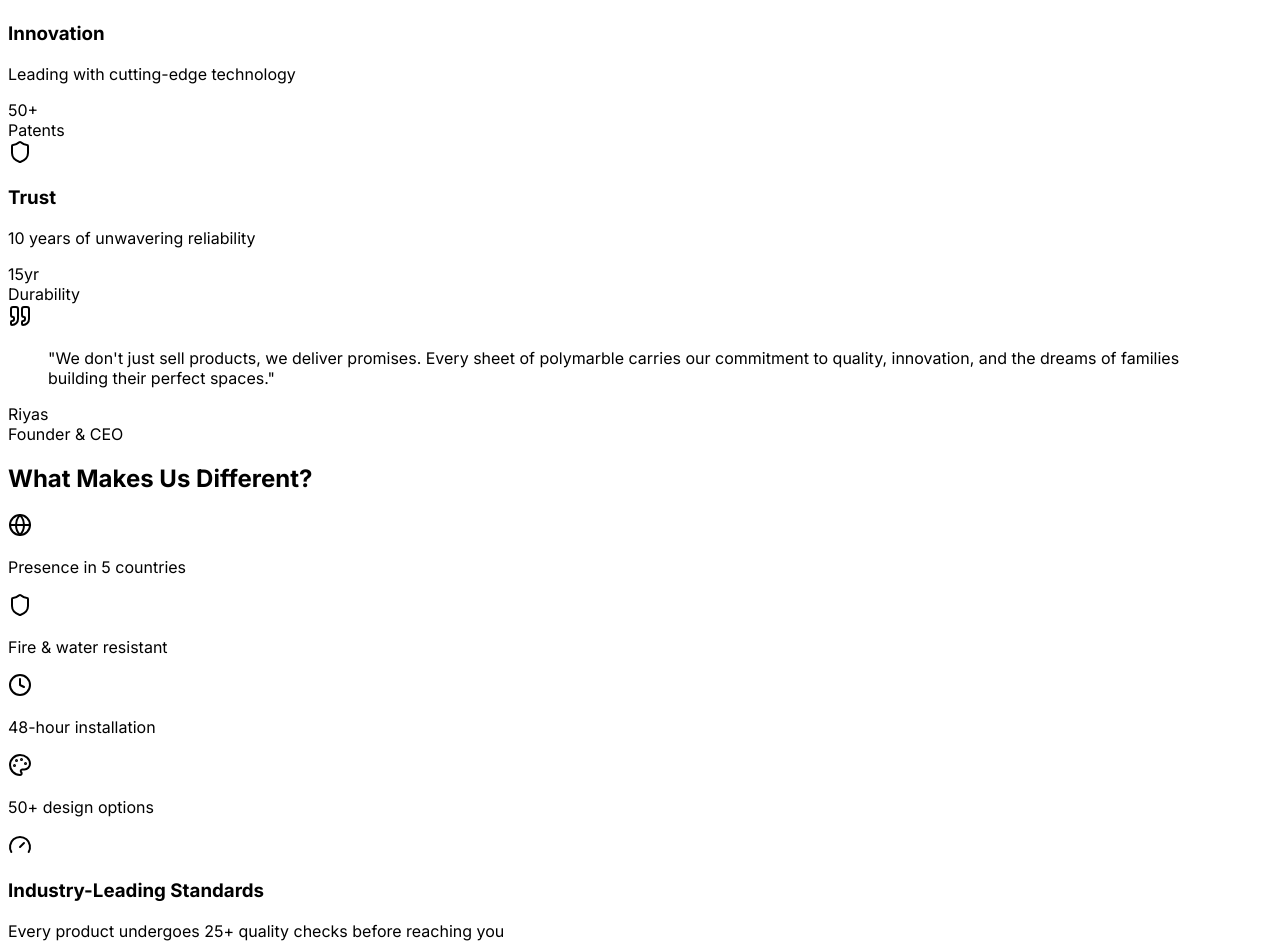
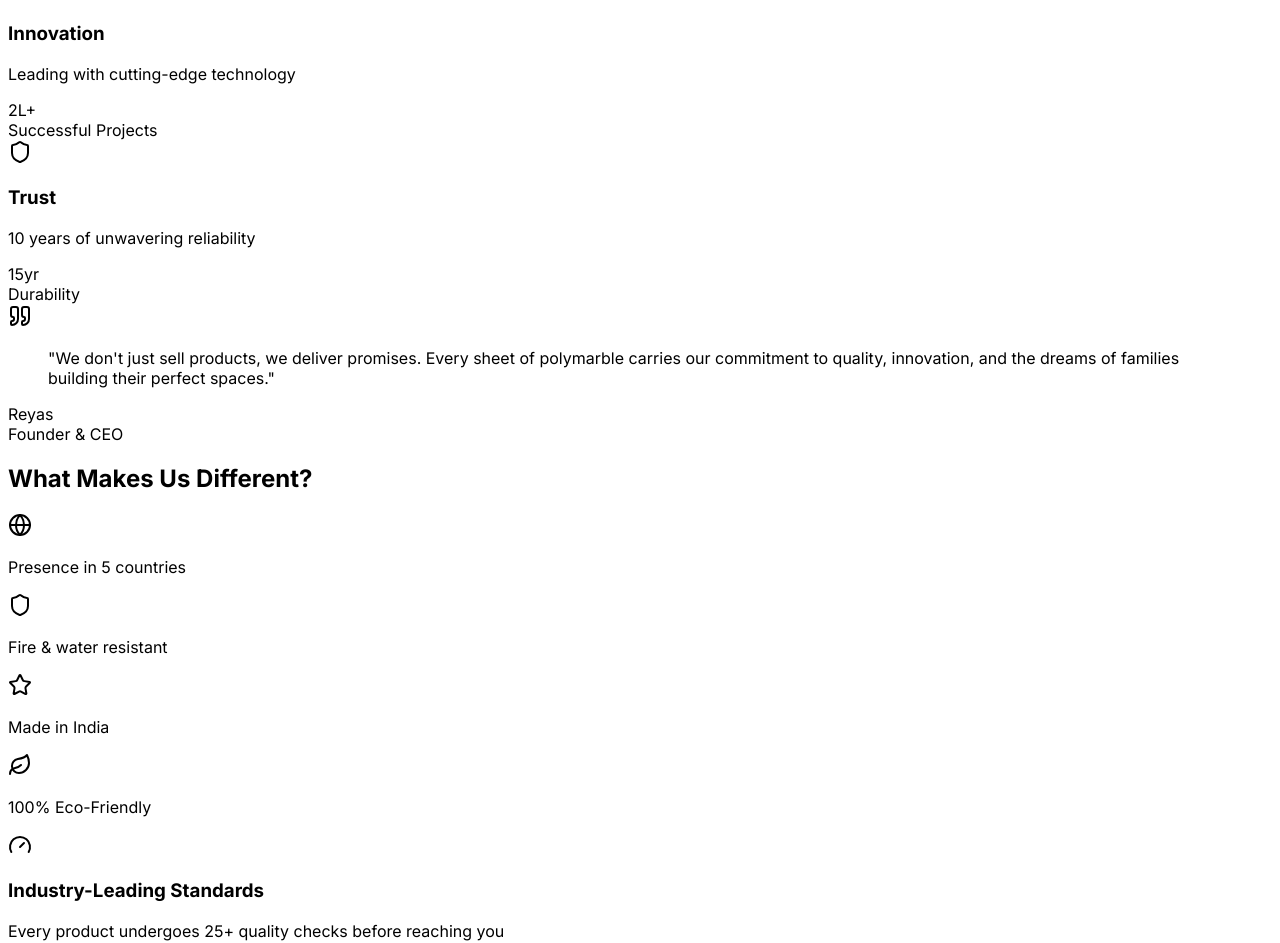
Before and after one commit to ajithyaasaf/PolyMarble-2, a React (Vite) app in the folder client/: page /about in a window 1280 px wide. Shown: the part 2532-3475 px from the top of the page. Built offline with nearby package versions, Linux system fonts and the light colour scheme.

Commit message:
Case studies design cahnge

```diff
--- a/client/src/pages/About.tsx
+++ b/client/src/pages/About.tsx
@@ -26,6 +26,7 @@ import {
   Rocket,
   Diamond,
   Gauge,
+  Leaf,
 } from "lucide-react";
 import { Button } from "@/components/ui/button";
 import { Link } from "wouter";
@@ -144,8 +145,8 @@ export default function About() {
       icon: Zap,
       title: "Innovation",
       description: "Leading with cutting-edge technology",
-      stat: "50+",
-      statLabel: "Patents",
+      stat: "2L+",
+      statLabel: "Successful Projects",
     },
     {
       icon: Shield,
@@ -159,13 +160,13 @@ export default function About() {
   const achievements = [
     { icon: Globe, text: "Presence in 5 countries", highlight: "5 countries" },
     { icon: Shield, text: "Fire & water resistant", highlight: "water resistant" },
-    { icon: Clock, text: "48-hour installation", highlight: "48-hour" },
-    { icon: Palette, text: "50+ design options", highlight: "50+ design" },
+    { icon: Star, text: "Made in India", highlight: "Made in India" },
+    { icon: Leaf, text: "100% Eco-Friendly", highlight: "Eco-Friendly" },
   ];
 
   const leadership = [
     {
-      name: "Riyas",
+      name: "Reyas",
       role: "Founder & CEO",
       quote: "We're not just creating products, we're crafting dreams",
       image: "/api/placeholder/200/200",
@@ -445,7 +446,7 @@ export default function About() {
                 the dreams of families building their perfect spaces."
               </blockquote>
               <div className="reveal-fade">
-                <div className="text-xl font-bold text-pure-white">Riyas</div>
+                <div className="text-xl font-bold text-pure-white">Reyas</div>
                 <div className="text-pure-white/80">Founder & CEO</div>
               </div>
             </div>
@@ -466,7 +467,7 @@ export default function About() {
                     {achievements.map((achievement, index) => (
                       <div
                         key={index}
-                        className="flex items-start gap-4 p-4 rounded-xl hover:bg-warm-cream transition-colors group"
+                        className="flex items-center gap-4 p-4 rounded-xl hover:bg-warm-cream transition-colors group"
                         style={{ animationDelay: `${index * 0.1}s` }}
                       >
                         <div className="w-12 h-12 rounded-xl bg-gradient-to-br from-brand-teal/10 to-brand-teal/5 flex items-center justify-center flex-shrink-0 group-hover:scale-110 transition-transform">
```
